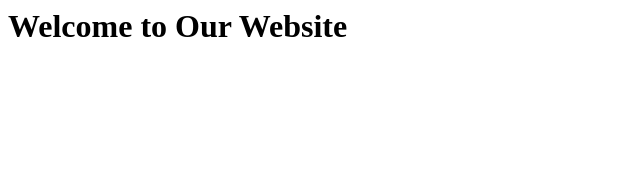
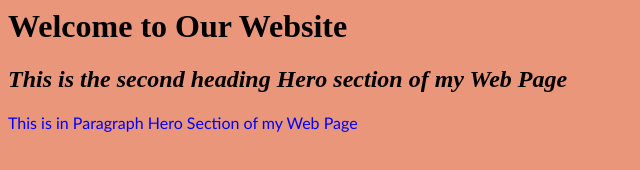
Before and after one commit to poorni1612/PerScholas_Assignment1, a plain HTML site: page index.html in a window 1280 px wide. Shown: the whole page, without its empty margins (0-640 px from the left). Drawn offline with Linux system fonts and the light colour scheme.

Commit message:
Added Hero-Section to my HTML

```diff
--- a/index.html
+++ b/index.html
@@ -2,7 +2,9 @@
   <head>
     <title>Website</title>
   </head>
-  <body>
+  <body style="background-color:darksalmon;">
     <h1>Welcome to Our Website</h1>
+    <h2 style="font-style: italic;">This is the second heading Hero section of my Web Page</h2>
+   <p style="font-family: 'Gill Sans', 'Gill Sans MT', Calibri, 'Trebuchet MS', sans-serif; color: blue;">This is in Paragraph Hero Section of my Web Page</p>
   </body>
 </html>
```
